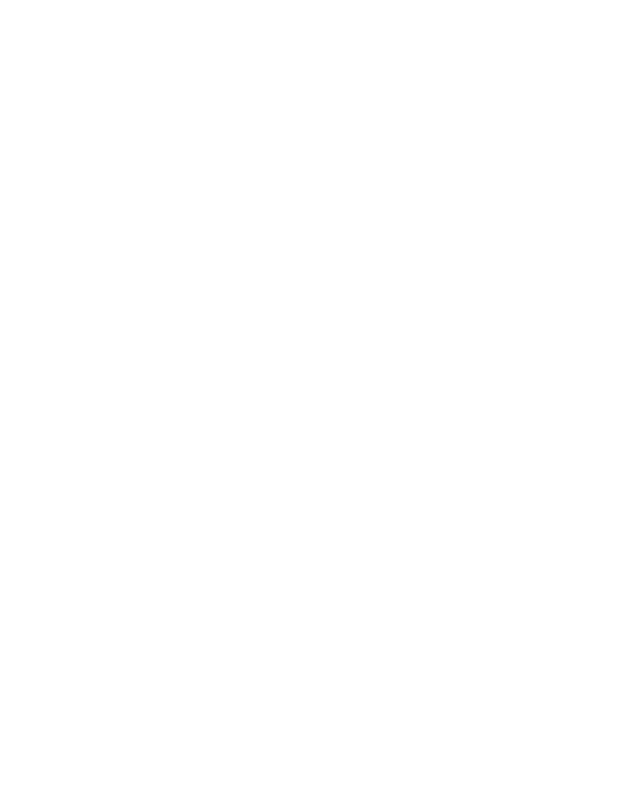
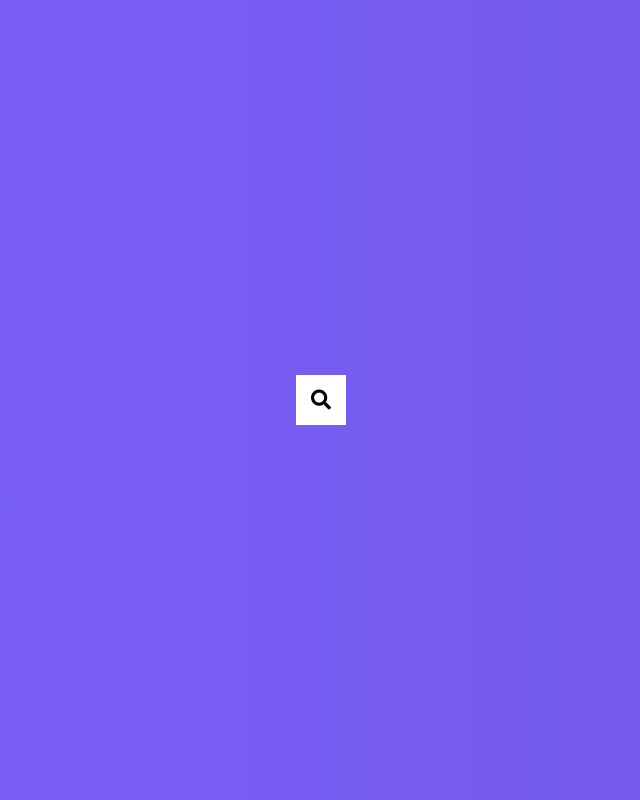
Before and after one commit to LenoSeibert/desafio-50-projetos, a plain HTML site: page 04-Hidden-search-widget/index.html in a window 1280 px wide. Shown: the whole page, without its empty margins (319-959 px from the left). Drawn offline with Linux system fonts and the light colour scheme.

Commit message:
End of day 04

```diff
--- a/04-Hidden-search-widget/index.html
+++ b/04-Hidden-search-widget/index.html
@@ -16,6 +16,12 @@
     <title>Hidden Search</title>
   </head>
   <body>
+    <div class="search">
+      <input type="text" class="input" placeholder="Buscar..." />
+      <button class="btn">
+        <i class="fas fa-search"></i>
+      </button>
+    </div>
     <script src="script.js"></script>
   </body>
 </html>
--- a/04-Hidden-search-widget/script.js
+++ b/04-Hidden-search-widget/script.js
@@ -0,0 +1,8 @@
+const search = document.querySelector('.search')
+const btn = document.querySelector('.btn')
+const input = document.querySelector('.input')
+
+btn.addEventListener('click', () => {
+  search.classList.toggle('active')
+  input.focus()
+})
--- a/04-Hidden-search-widget/style.css
+++ b/04-Hidden-search-widget/style.css
@@ -5,12 +5,48 @@
 }
 
 body {
+  background-image: linear-gradient(90deg, #7d5fff, #7158e2);
   font-family: 'Roboto', 'sans-serif';
   display: flex;
-  flex-direction: column;
+
   align-items: center;
   justify-content: center;
   height: 100vh;
   overflow: hidden;
   margin: 0;
 }
+.search {
+  position: relative;
+  height: 50px;
+}
+.search .input {
+  background-color: #fff;
+  border: 0;
+  font-size: 1.1rem;
+  padding: 15px;
+  height: 50px;
+  width: 50px;
+  transition: width 0.3s ease;
+}
+.btn {
+  background-color: #fff;
+  border: 0;
+  font-size: 1.25rem;
+  position: absolute;
+  top: 0;
+  left: 0;
+  height: 50px;
+  width: 50px;
+  cursor: pointer;
+  transition: transform 0.3s ease;
+}
+.btn:focus,
+.input:focus {
+  outline: none;
+}
+.search.active .input {
+  width: 200px;
+}
+.search.active .btn {
+  transform: translateX(198px);
+}
```
